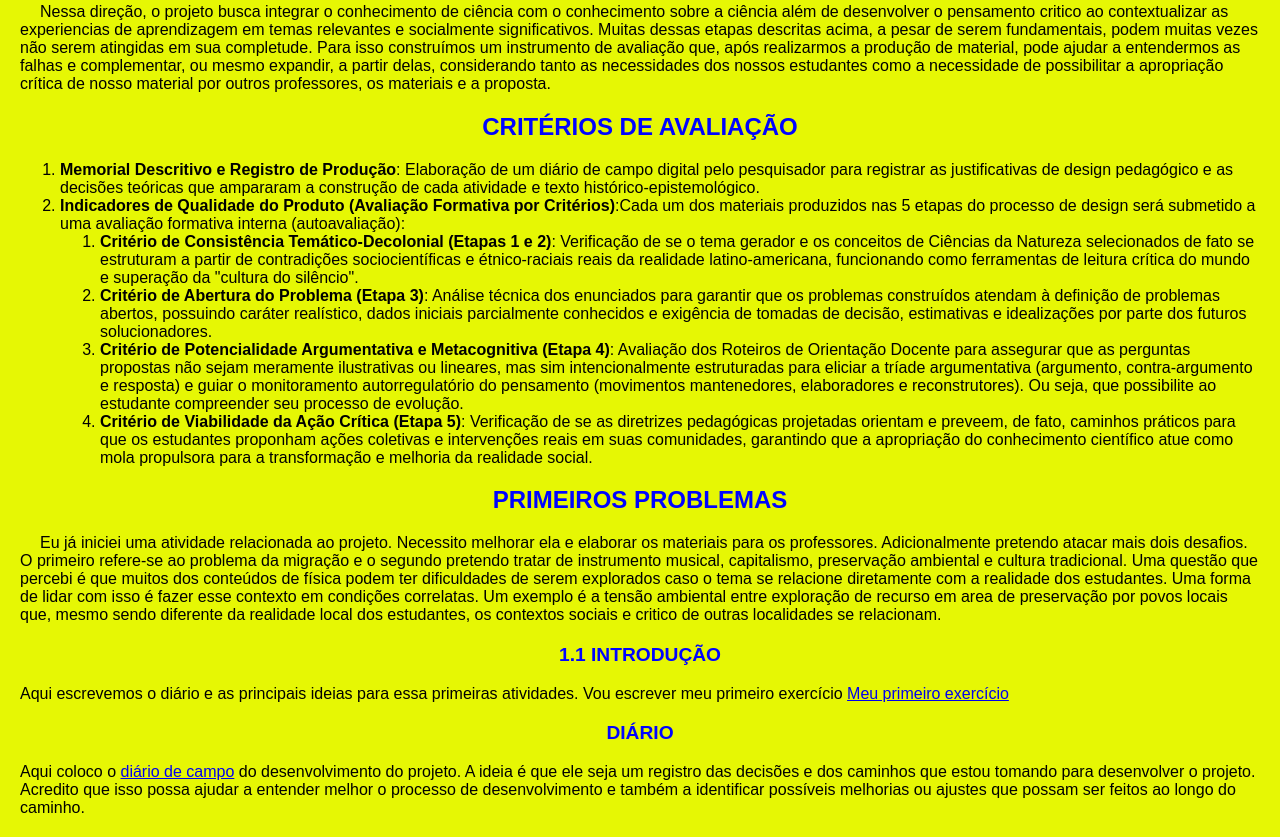
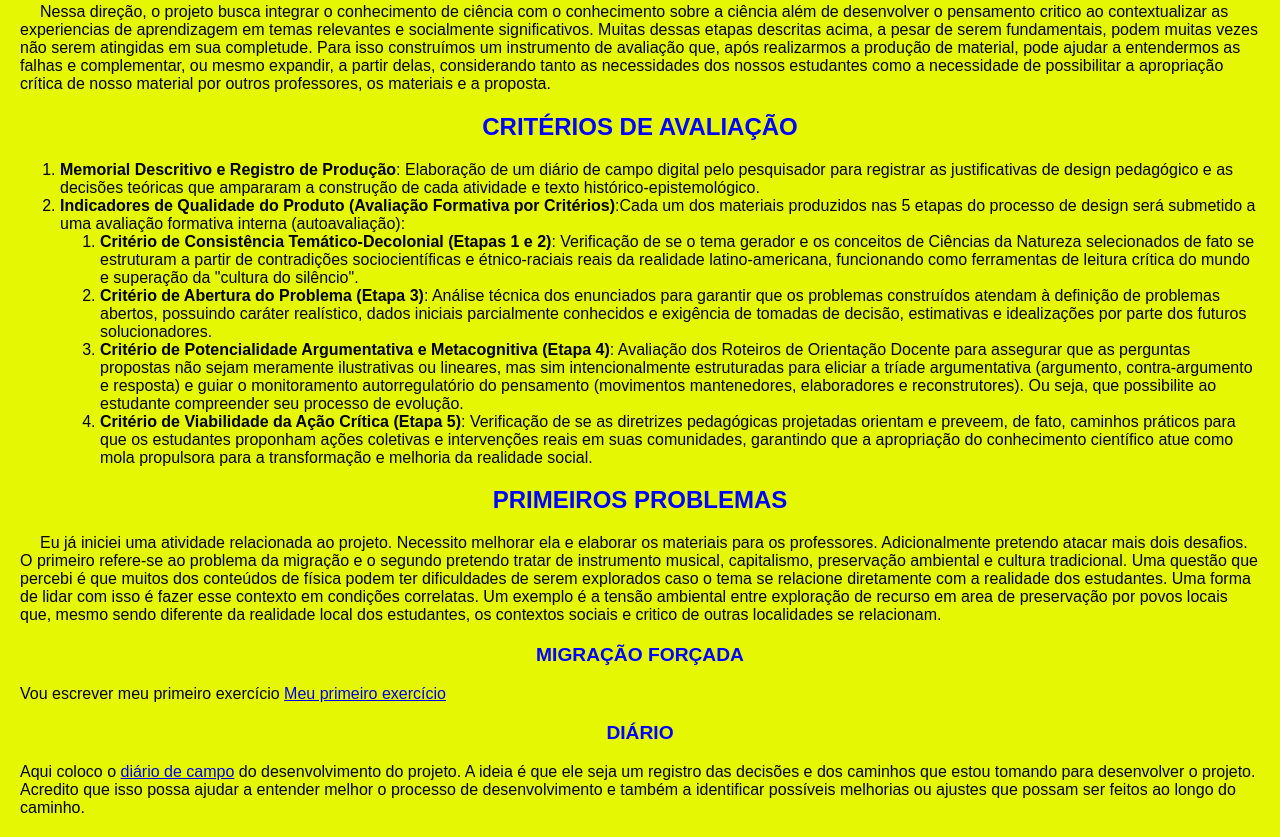
Before and after one commit to luizpampu-hub/sitedoprojeto, a plain HTML site: page Index.html in a window 1280 px wide. Shown: the part 669-1506 px from the top of the page. Drawn offline with nearby package versions, Linux system fonts and the light colour scheme.

Commit message:
mudanças de texto

```diff
--- a/Index.html
+++ b/Index.html
@@ -35,8 +35,8 @@ O objetivo desta pagina é apresentar o conteúdo do desenvolvimento de um proje
 </ol>
 <h2> Primeiros problemas</h2>
 <p>Eu já iniciei uma atividade relacionada ao projeto. Necessito melhorar ela e elaborar os materiais para os professores. Adicionalmente pretendo atacar mais dois desafios. O primeiro refere-se ao problema da migração e o segundo pretendo tratar de instrumento musical, capitalismo, preservação ambiental e cultura tradicional. Uma questão que percebi é que muitos dos conteúdos de física podem ter dificuldades de serem explorados caso o tema se relacione diretamente com a realidade dos estudantes. Uma forma de lidar com isso é fazer esse contexto em condições correlatas. Um exemplo é a tensão ambiental entre exploração de recurso em area de preservação por povos locais que, mesmo sendo diferente da realidade local dos estudantes, os contextos sociais e critico de outras localidades se relacionam.</p>
-<h3> 1.1 Introdução</h3>
-Aqui escrevemos o diário e as principais ideias para essa primeiras atividades. Vou escrever meu primeiro exercício <a href="PaginaExercicio.html">Meu primeiro exercício</a>
+<h3> Migração forçada</h3>
+Vou escrever meu primeiro exercício <a href="PaginaExercicio.html">Meu primeiro exercício</a>
 <h3> Diário</h3>
 Aqui coloco o <a href="Diario.html">diário de campo</a> do desenvolvimento do projeto. A ideia é que ele seja um registro das decisões e dos caminhos que estou tomando para desenvolver o projeto. Acredito que isso possa ajudar a entender melhor o processo de desenvolvimento e também a identificar possíveis melhorias ou ajustes que possam ser feitos ao longo do caminho.
 </body>
```
